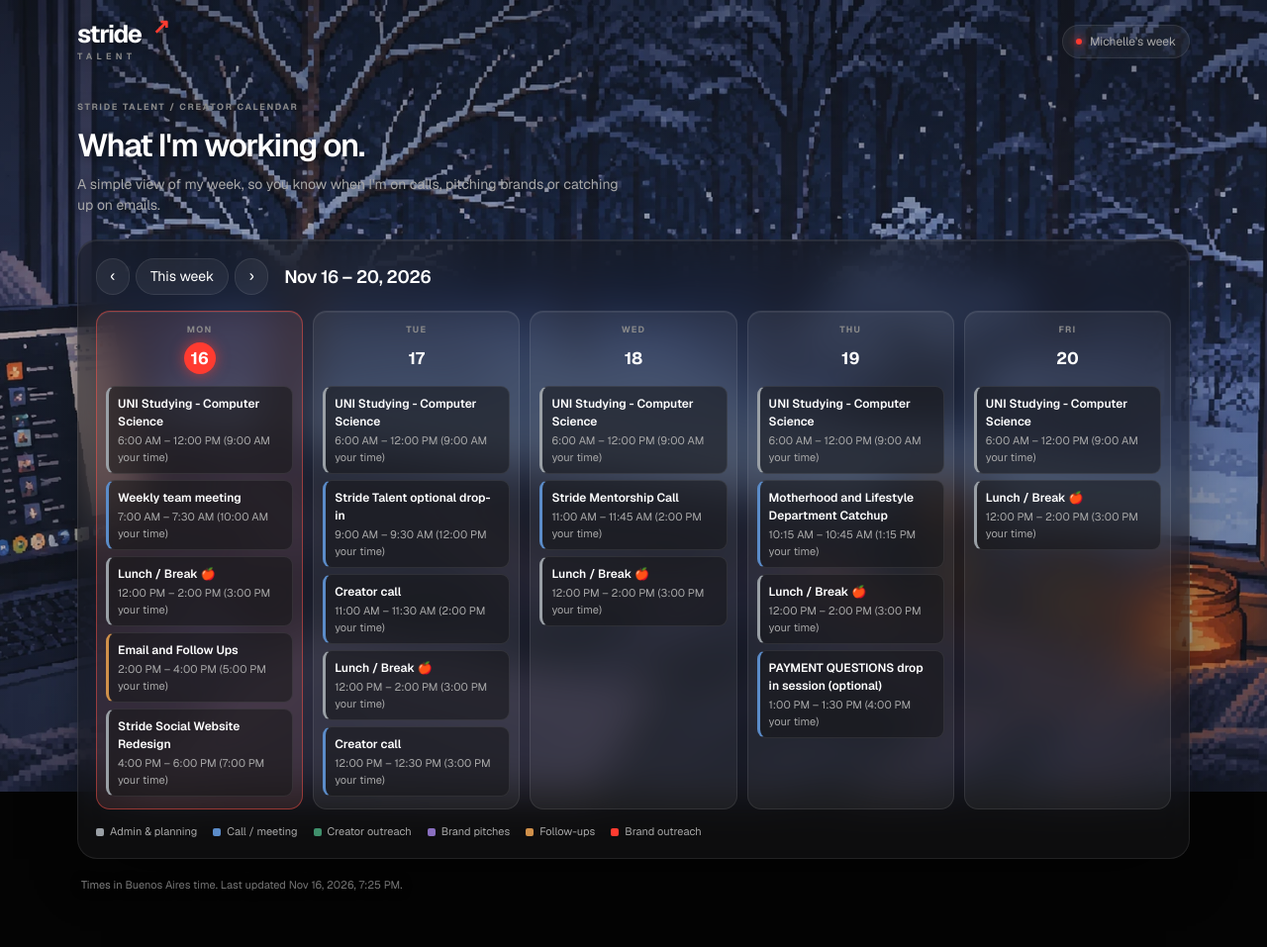
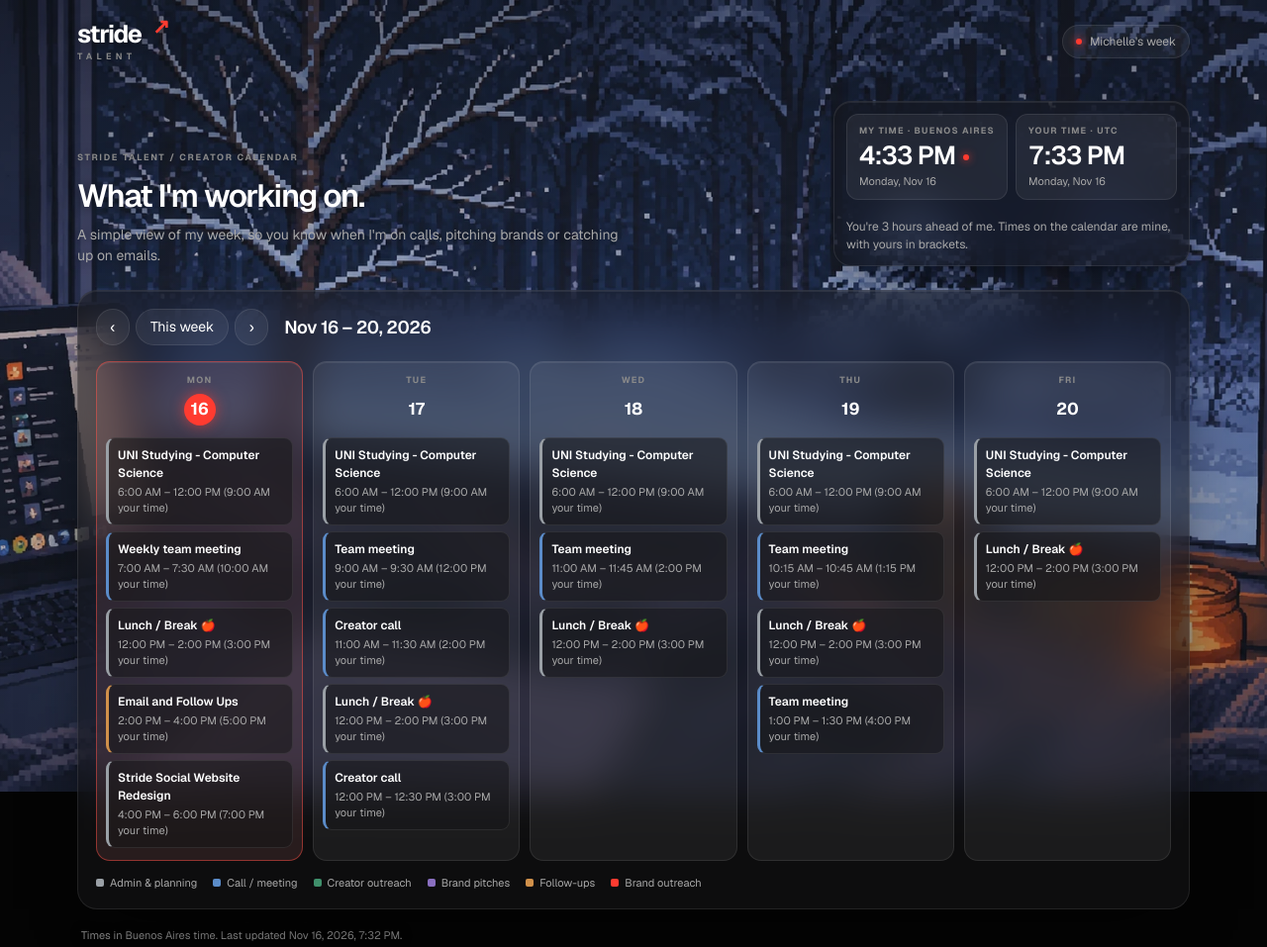
Before and after one commit to mydigitalcrib/stride-social-calendar, a website: page site/index.html in a window 1280 px wide. Shown: the whole page at 99% size. Drawn offline with Linux system fonts and the light colour scheme.

Commit message:
Team meetings for 4+ people; my time vs your time clock
Co-Authored-By: Claude Opus 5.5 <noreply@anthropic.com>

```diff
--- a/scripts/build-calendar.mjs
+++ b/scripts/build-calendar.mjs
@@ -39,6 +39,8 @@ const mentions = (title, names) => {
 export function publicTitle(e, names) {
   const title = String(e.title || '').trim();
   if (!title) return '';
+  // Michelle's rule: any meeting with more than 3 people shows only as a team meeting.
+  if (Number(e.guests) > 3) return /\bteam meeting\b/i.test(title) ? 'Weekly team meeting' : 'Team meeting';
   const linked = e.creatorId || e.creatorName || e.brand || ['creator-outreach', 'brand-pitch', 'brand-outreach'].includes(e.type);
   if (ONE_ON_ONE.test(title) || PERSON_IN_BRACKETS.test(title) || mentions(title, names)) return e.type === 'meeting' ? 'Creator call' : '';
   if (linked) return '';
--- a/site/app.js
+++ b/site/app.js
@@ -147,8 +147,47 @@
     render();
   });
 
+  // ---- My time vs your time ----
+  function offsetMinutes(tz, at) {
+    // Minutes ahead of UTC for a time zone at a given moment.
+    const parts = Object.fromEntries(
+      new Intl.DateTimeFormat('en-US', { timeZone: tz, hourCycle: 'h23', year: 'numeric', month: '2-digit', day: '2-digit', hour: '2-digit', minute: '2-digit' })
+        .formatToParts(at)
+        .map((p) => [p.type, p.value]),
+    );
+    const asUtc = Date.UTC(+parts.year, +parts.month - 1, +parts.day, +parts.hour % 24, +parts.minute);
+    return Math.round((asUtc - Math.floor(at.getTime() / 60000) * 60000) / 60000);
+  }
+  function placeName(tz) {
+    const city = (tz || '').split('/').pop().replace(/_/g, ' ');
+    return city ? city.toUpperCase() : 'YOUR TIME';
+  }
+  function tickClocks() {
+    const now = new Date();
+    const mine = data.timezone || 'America/Argentina/Buenos_Aires';
+    const yours = Intl.DateTimeFormat().resolvedOptions().timeZone || mine;
+    const time = (tz) => now.toLocaleTimeString([], { hour: 'numeric', minute: '2-digit', timeZone: tz });
+    const day = (tz) => now.toLocaleDateString([], { weekday: 'long', day: 'numeric', month: 'short', timeZone: tz });
+    $('clock-mine').textContent = time(mine);
+    $('date-mine').textContent = day(mine);
+    $('clock-yours').textContent = time(yours);
+    $('date-yours').textContent = day(yours);
+    $('label-yours').textContent = `YOUR TIME · ${placeName(yours)}`;
+    const diff = offsetMinutes(yours, now) - offsetMinutes(mine, now);
+    if (diff === 0) {
+      $('clock-diff').textContent = "You're in the same time zone as me.";
+    } else {
+      const h = Math.floor(Math.abs(diff) / 60);
+      const m = Math.abs(diff) % 60;
+      const amount = `${h ? `${h} hour${h === 1 ? '' : 's'}` : ''}${h && m ? ' ' : ''}${m ? `${m} min` : ''}`;
+      $('clock-diff').textContent = `You're ${amount} ${diff > 0 ? 'ahead of' : 'behind'} me. Times on the calendar are mine, with yours in brackets.`;
+    }
+  }
+
   renderLegend();
   render();
+  tickClocks();
+  setInterval(tickClocks, 15000);
   fetch(`calendar.json?v=${Date.now()}`, { cache: 'no-store' })
     .then((r) => (r.ok ? r.json() : Promise.reject(new Error(r.status))))
     .then((json) => {
--- a/site/calendar.json
+++ b/site/calendar.json
@@ -1,5 +1,5 @@
 {
-  "updatedAt": "2026-11-16T19:25:39.755Z",
+  "updatedAt": "2026-11-16T19:32:01.867Z",
   "timezone": "America/Argentina/Buenos_Aires",
   "offset": "-03:00",
   "zoneName": "Buenos Aires",
@@ -58,7 +58,7 @@
       "time": "09:00",
       "duration": 30,
       "type": "meeting",
-      "title": "Stride Talent optional drop-in"
+      "title": "Team meeting"
     },
     {
       "date": "2026-11-17",
@@ -93,7 +93,7 @@
       "time": "11:00",
       "duration": 45,
       "type": "meeting",
-      "title": "Stride Mentorship Call"
+      "title": "Team meeting"
     },
     {
       "date": "2026-11-18",
@@ -114,7 +114,7 @@
       "time": "10:15",
       "duration": 30,
       "type": "meeting",
-      "title": "Motherhood and Lifestyle Department Catchup"
+      "title": "Team meeting"
     },
     {
       "date": "2026-11-19",
@@ -128,7 +128,7 @@
       "time": "13:00",
       "duration": 30,
       "type": "meeting",
-      "title": "PAYMENT QUESTIONS drop in session (optional)"
+      "title": "Team meeting"
     },
     {
       "date": "2026-11-20",
@@ -184,7 +184,7 @@
       "time": "09:00",
       "duration": 30,
       "type": "meeting",
-      "title": "Stride Talent optional drop-in"
+      "title": "Team meeting"
     },
     {
       "date": "2026-11-24",
@@ -205,7 +205,7 @@
       "time": "11:00",
       "duration": 45,
       "type": "meeting",
-      "title": "Stride Mentorship Call"
+      "title": "Team meeting"
     },
     {
       "date": "2026-11-25",
@@ -226,7 +226,7 @@
       "time": "10:15",
       "duration": 30,
       "type": "meeting",
-      "title": "Motherhood and Lifestyle Department Catchup"
+      "title": "Team meeting"
     },
     {
       "date": "2026-11-26",
@@ -240,7 +240,7 @@
       "time": "13:00",
       "duration": 30,
       "type": "meeting",
-      "title": "CAMPAIGN QUESTIONS drop in session (optional)"
+      "title": "Team meeting"
     },
     {
       "date": "2026-11-27",
@@ -289,7 +289,7 @@
       "time": "09:00",
       "duration": 30,
       "type": "meeting",
-      "title": "Stride Talent optional drop-in"
+      "title": "Team meeting"
     },
     {
       "date": "2026-12-01",
@@ -310,7 +310,7 @@
       "time": "11:00",
       "duration": 45,
       "type": "meeting",
-      "title": "Stride Mentorship Call"
+      "title": "Team meeting"
     },
     {
       "date": "2026-12-02",
@@ -331,7 +331,7 @@
       "time": "10:15",
       "duration": 30,
       "type": "meeting",
-      "title": "Motherhood and Lifestyle Department Catchup"
+      "title": "Team meeting"
     },
     {
       "date": "2026-12-03",
@@ -345,7 +345,7 @@
       "time": "13:00",
       "duration": 30,
       "type": "meeting",
-      "title": "PAYMENT QUESTIONS drop in session (optional)"
+      "title": "Team meeting"
     },
     {
       "date": "2026-12-04",
@@ -408,7 +408,7 @@
       "time": "09:00",
       "duration": 30,
       "type": "meeting",
-      "title": "Stride Talent optional drop-in"
+      "title": "Team meeting"
     },
     {
       "date": "2026-12-08",
@@ -429,7 +429,7 @@
       "time": "11:00",
       "duration": 45,
       "type": "meeting",
-      "title": "Stride Mentorship Call"
+      "title": "Team meeting"
     },
     {
       "date": "2026-12-09",
@@ -450,7 +450,7 @@
       "time": "10:15",
       "duration": 30,
       "type": "meeting",
-      "title": "Motherhood and Lifestyle Department Catchup"
+      "title": "Team meeting"
     },
     {
       "date": "2026-12-10",
@@ -464,7 +464,7 @@
       "time": "13:00",
       "duration": 30,
       "type": "meeting",
-      "title": "CAMPAIGN QUESTIONS drop in session (optional)"
+      "title": "Team meeting"
     },
     {
       "date": "2026-12-11",
@@ -513,7 +513,7 @@
       "time": "09:00",
       "duration": 30,
       "type": "meeting",
-      "title": "Stride Talent optional drop-in"
+      "title": "Team meeting"
     },
     {
       "date": "2026-12-15",
@@ -534,7 +534,7 @@
       "time": "11:00",
       "duration": 45,
       "type": "meeting",
-      "title": "Stride Mentorship Call"
+      "title": "Team meeting"
     },
     {
       "date": "2026-12-16",
@@ -555,7 +555,7 @@
       "time": "10:15",
       "duration": 30,
       "type": "meeting",
-      "title": "Motherhood and Lifestyle Department Catchup"
+      "title": "Team meeting"
     },
     {
       "date": "2026-12-17",
@@ -569,7 +569,7 @@
       "time": "13:00",
       "duration": 30,
       "type": "meeting",
-      "title": "PAYMENT QUESTIONS drop in session (optional)"
+      "title": "Team meeting"
     },
     {
       "date": "2026-12-18",
--- a/site/index.html
+++ b/site/index.html
@@ -21,9 +21,24 @@
       </header>
 
       <section class="intro">
-        <div class="eyebrow">STRIDE TALENT / CREATOR CALENDAR</div>
-        <h1>What I'm working on.</h1>
-        <p>A simple view of my week, so you know when I'm on calls, pitching brands or catching up on emails.</p>
+        <div>
+          <div class="eyebrow">STRIDE TALENT / CREATOR CALENDAR</div>
+          <h1>What I'm working on.</h1>
+          <p>A simple view of my week, so you know when I'm on calls, pitching brands or catching up on emails.</p>
+        </div>
+        <aside class="clocks" aria-label="Time now">
+          <div class="clock">
+            <small>MY TIME · BUENOS AIRES</small>
+            <b id="clock-mine">--:--</b>
+            <span id="date-mine"></span>
+          </div>
+          <div class="clock yours">
+            <small id="label-yours">YOUR TIME</small>
+            <b id="clock-yours">--:--</b>
+            <span id="date-yours"></span>
+          </div>
+          <p class="clockdiff" id="clock-diff"></p>
+        </aside>
       </section>
 
       <section class="panel">
--- a/site/styles.css
+++ b/site/styles.css
@@ -107,7 +107,73 @@ body {
 }
 
 .intro {
+  display: flex;
+  align-items: flex-end;
+  justify-content: space-between;
+  gap: 24px;
   margin-bottom: 24px;
+}
+
+/* My time vs your time */
+.clocks {
+  display: grid;
+  grid-template-columns: 1fr 1fr;
+  gap: 8px;
+  flex-shrink: 0;
+  width: 360px;
+  padding: 12px;
+  border: 1px solid var(--line);
+  border-radius: 18px;
+  background: var(--surface);
+  box-shadow: var(--edge), var(--shadow);
+  -webkit-backdrop-filter: var(--blur);
+  backdrop-filter: var(--blur);
+  text-shadow: none;
+}
+.clock {
+  display: grid;
+  gap: 2px;
+  padding: 10px 12px;
+  border: 1px solid var(--line);
+  border-radius: 12px;
+  background: var(--raised);
+}
+.clock small {
+  color: var(--subtle);
+  font-size: 9px;
+  font-weight: 700;
+  letter-spacing: 1.2px;
+  white-space: nowrap;
+  overflow: hidden;
+  text-overflow: ellipsis;
+}
+.clock b {
+  font-size: 26px;
+  font-weight: 600;
+  letter-spacing: -0.8px;
+  font-variant-numeric: tabular-nums;
+  line-height: 1.2;
+}
+.clock span {
+  color: var(--muted);
+  font-size: 11px;
+}
+.clock:first-child b::after {
+  content: '';
+  display: inline-block;
+  width: 6px;
+  height: 6px;
+  margin-left: 8px;
+  vertical-align: middle;
+  border-radius: 50%;
+  background: var(--accent);
+  box-shadow: 0 0 8px var(--accent);
+}
+.clockdiff {
+  grid-column: 1 / -1;
+  margin: 2px 2px 0;
+  color: var(--text-2);
+  font-size: 12px;
 }
 .eyebrow {
   color: var(--subtle);
@@ -320,6 +386,13 @@ h2 {
   h1 {
     font-size: 26px;
   }
+  .intro {
+    flex-direction: column;
+    align-items: stretch;
+  }
+  .clocks {
+    width: auto;
+  }
   .weekbar {
     flex-direction: column;
     align-items: flex-start;
```
Also changed, not shown: tests/build.test.mjs (+4 -0 lines), README.md.
